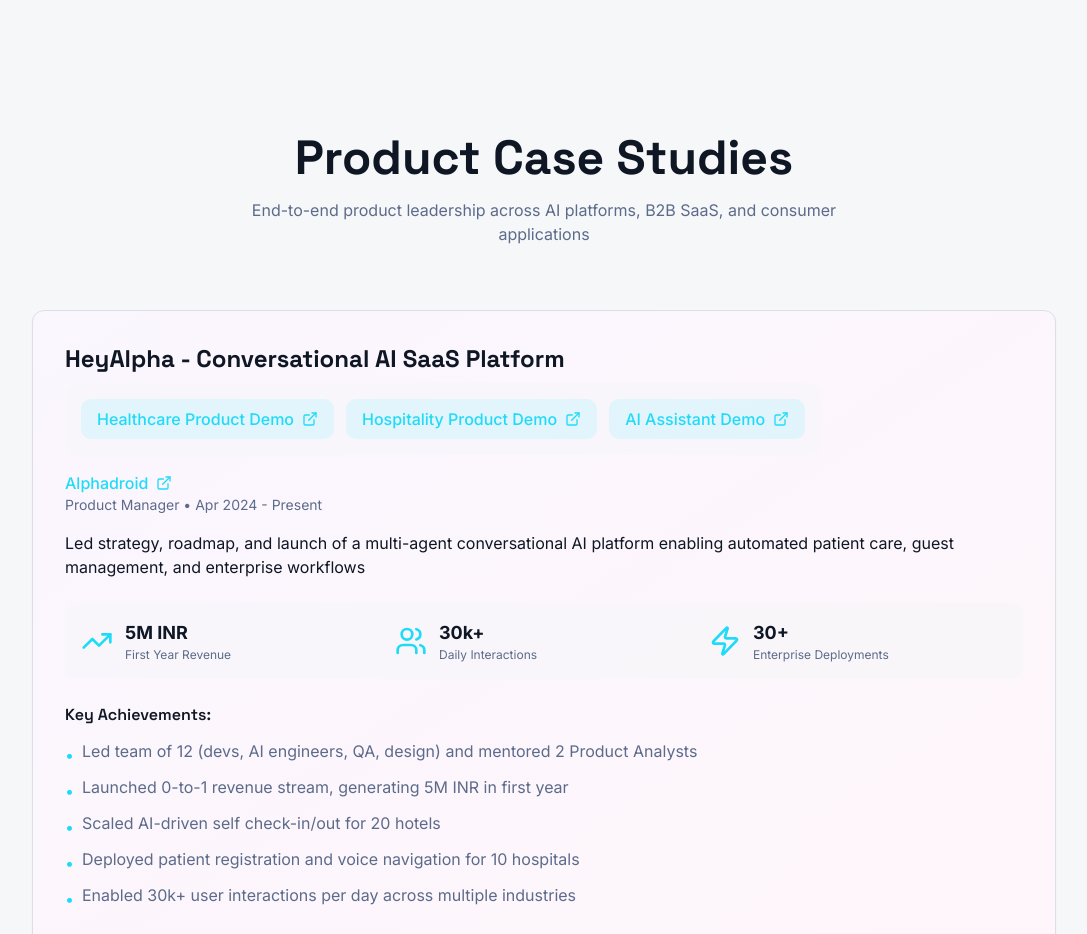
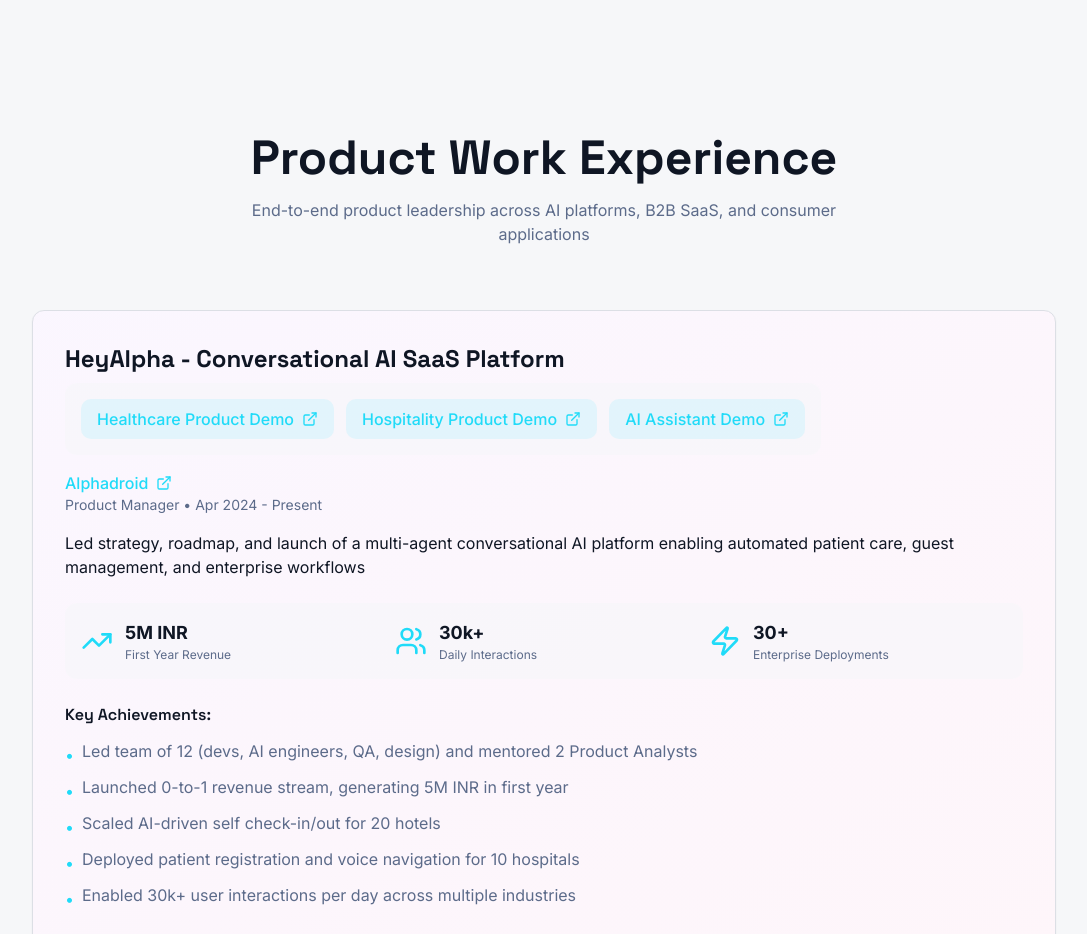
Before and after one commit to predatorzack/portfolio, a React (Vite) app: page / in a window 1280 px wide. Shown: the part 2340-3274 px from the top of the page, without its empty margins (96-1183 px from the left). Built offline with nearby package versions, Linux system fonts and the light colour scheme; the HTML template or start-up script is replaced by a standard one.

Commit message:
Visual edit in Lovable
Edited UI in Lovable

```diff
--- a/src/components/Products.tsx
+++ b/src/components/Products.tsx
@@ -97,9 +97,7 @@ const products = [{
 const Products = () => {
   return <section id="products" className="py-24 bg-background">
       <div className="container mx-auto px-6">
-        <h2 className="font-['Space_Grotesk'] text-4xl md:text-5xl font-bold text-foreground mb-4 text-center">
-          Product Case Studies
-        </h2>
+        <h2 className="font-['Space_Grotesk'] text-4xl md:text-5xl font-bold text-foreground mb-4 text-center">Product Work Experience</h2>
         <p className="text-center text-muted-foreground mb-16 max-w-2xl mx-auto">
           End-to-end product leadership across AI platforms, B2B SaaS, and consumer applications
         </p>
```
